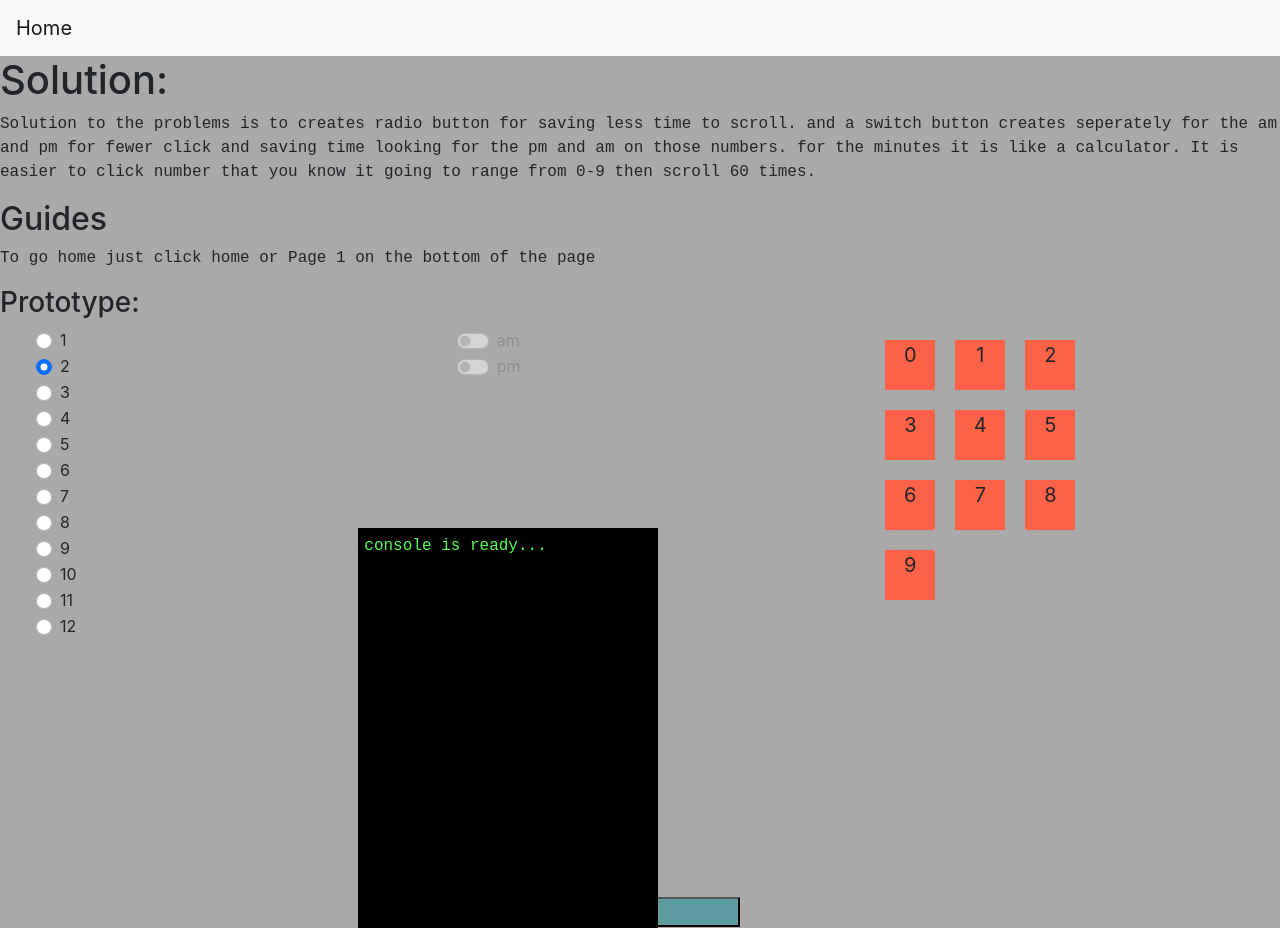
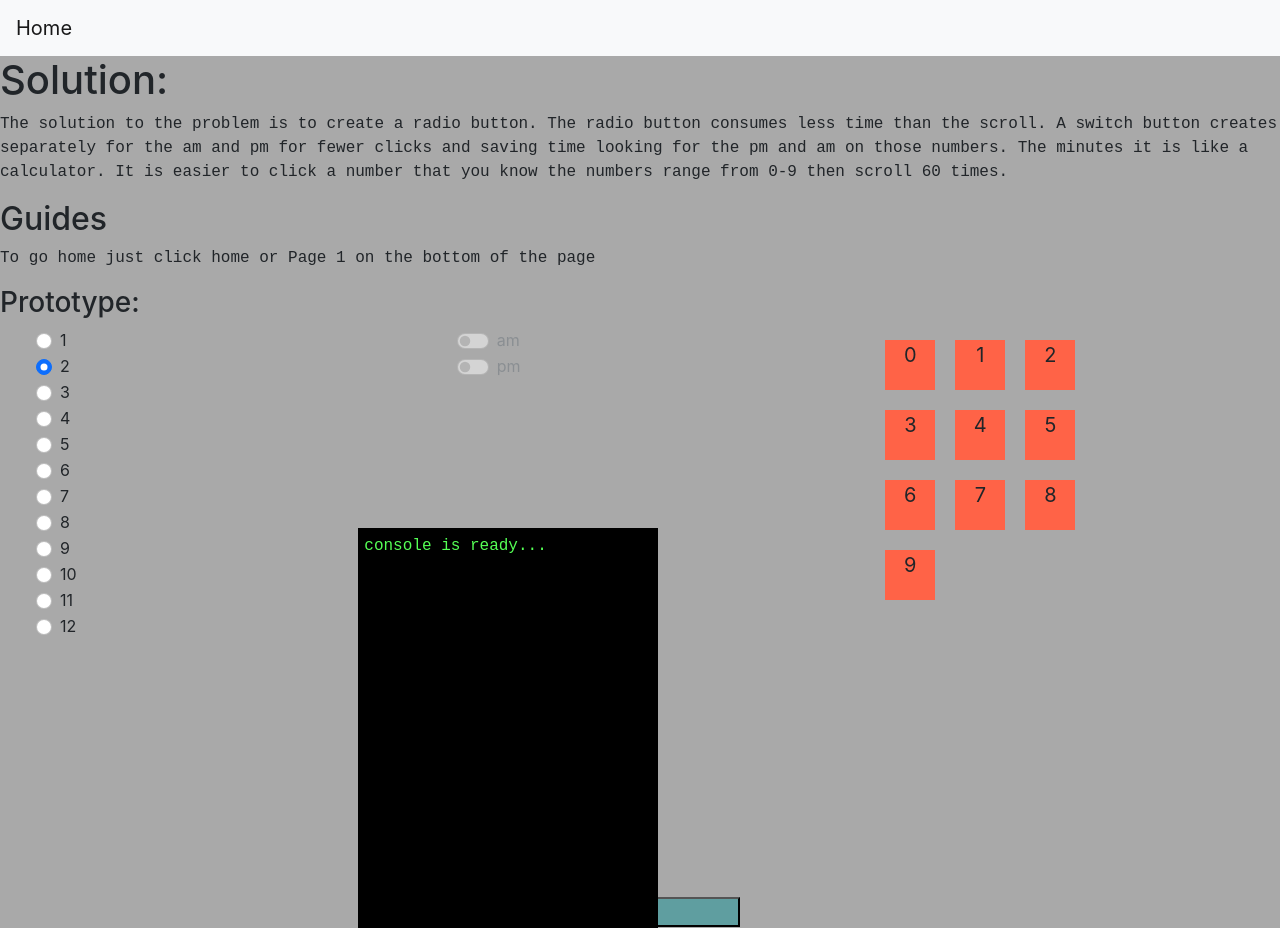
Before and after one commit to vanpham2000/lima, a plain HTML site: page page1/page1.html in a window 1280 px wide. Drawn offline with nearby package versions, Linux system fonts and the light colour scheme.

Commit message:
Add files via upload

```diff
--- a/page1/page1.html
+++ b/page1/page1.html
@@ -35,10 +35,10 @@
 Solution:
 </h1>
 <p>
-Solution to the problems is to creates radio button for saving less time to scroll.
-and a switch button creates seperately for the am and pm for fewer click and saving time
-looking for the pm and am on those numbers. for the minutes it is like a calculator.
-It is easier to click number that you know it going to range from 0-9 then scroll 60 times.
+  The solution to the problem is to create a radio button. The radio button consumes less time than the scroll.
+  A switch button creates separately for the am and pm for fewer clicks and saving time
+ looking for the pm and am on those numbers. The minutes it is like a calculator.
+ It is easier to click a number that you know the numbers range from 0-9 then scroll 60 times.
 </p>
 <h2>
 Guides
```
Also changed, not shown: index.html (+4 -4 lines).
